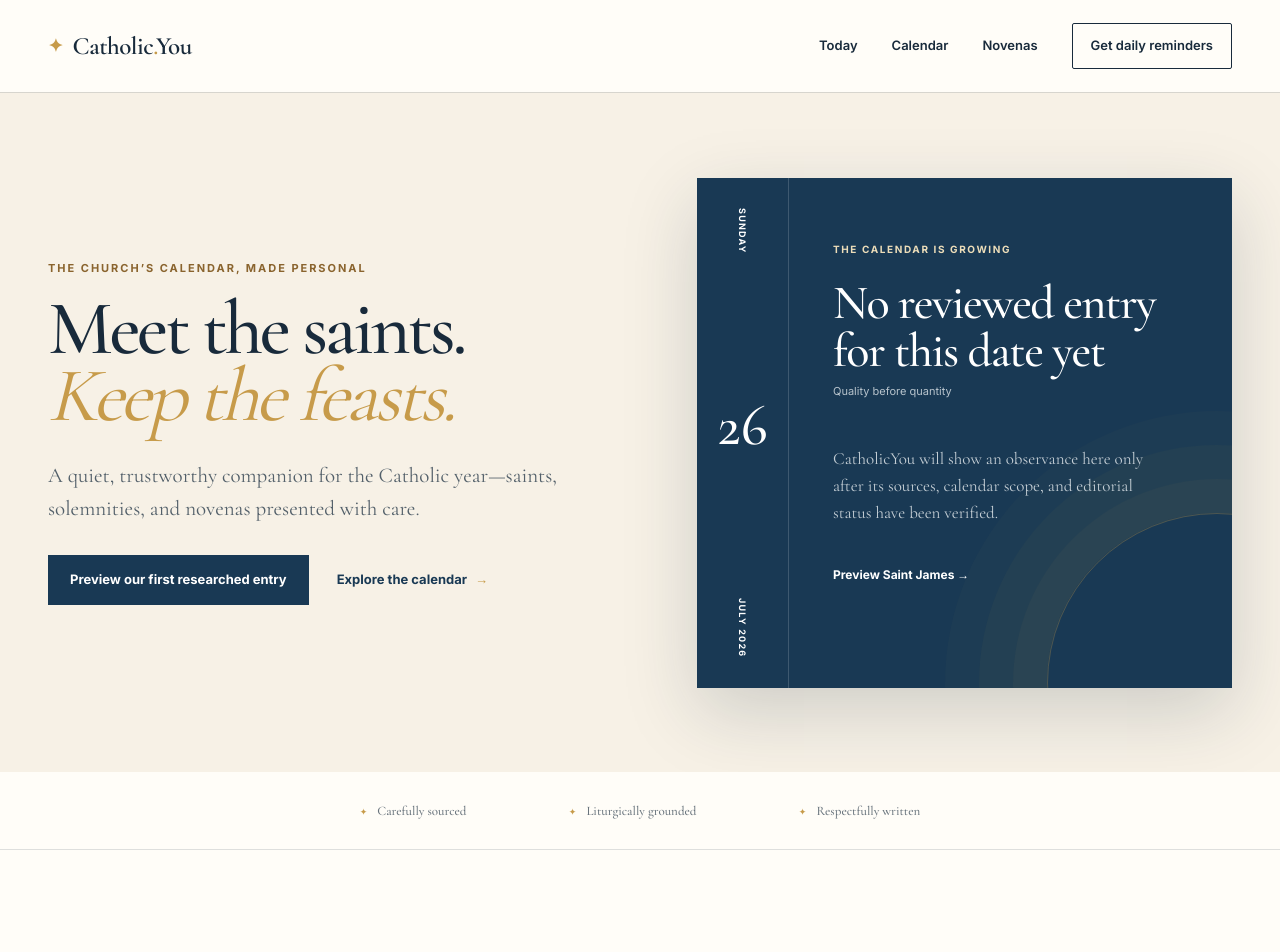
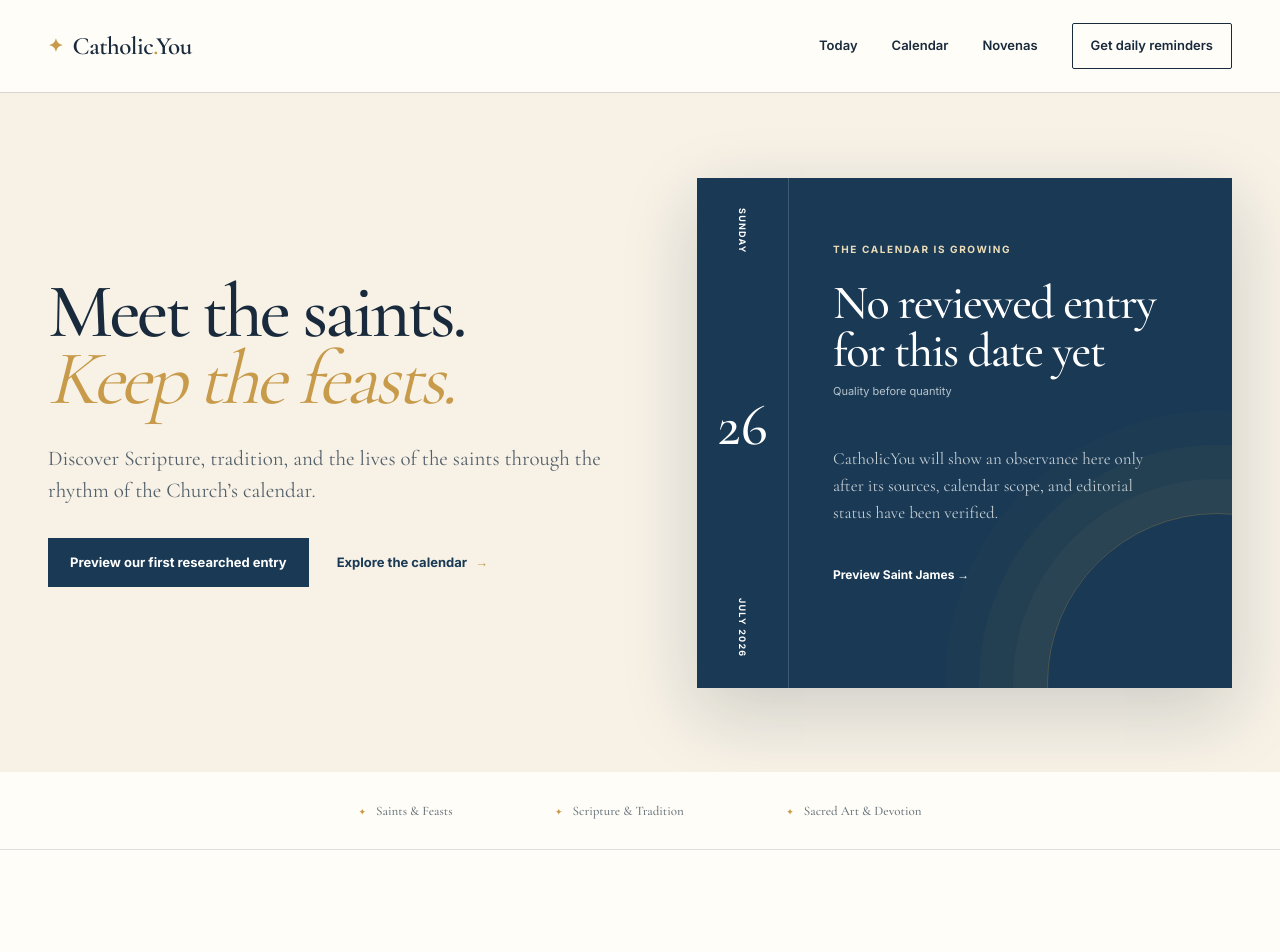
Before and after one commit to TestudoDei/CatholicYou, a Next.js app: page / in a window 1280 px wide. Shown: the top 952 px of the page. Built offline with nearby package versions, Linux system fonts and the light colour scheme.

Commit message:
Simplify homepage copy and scripture

```diff
--- a/app/page.tsx
+++ b/app/page.tsx
@@ -87,11 +87,10 @@
 
       <section className="hero" id="top">
         <div className="hero-copy">
-          <p className="kicker">The Church’s calendar, made personal</p>
           <h1>Meet the saints.<br /><em>Keep the feasts.</em></h1>
           <p className="hero-lede">
-            A quiet, trustworthy companion for the Catholic year—saints,
-            solemnities, and novenas presented with care.
+            Discover Scripture, tradition, and the lives of the saints through
+            the rhythm of the Church’s calendar.
           </p>
           <div className="hero-actions">
             {detailUrl ? (
@@ -117,11 +116,12 @@
                 <p className="card-label">{observance.observance.rank} of the day</p>
                 <h2>{observance.title}</h2>
                 <p className="card-meta">{observance.descriptor}</p>
-                <blockquote>
-                  “Whoever wishes to be great among you shall be your servant.”
-                  <cite>— Matthew 20:26</cite>
-                </blockquote>
-                <Link href={detailUrl ?? "#"}>Read the sourced story <span>→</span></Link>
+                {observance.featuredScripture ? (
+                  <blockquote>
+                    “{observance.featuredScripture.text}”
+                    <cite>— {observance.featuredScripture.citation}</cite>
+                  </blockquote>
+                ) : null}
               </>
             ) : (
               <>
@@ -140,10 +140,10 @@
         </div>
       </section>
 
-      <section className="trust-strip" aria-label="Editorial principles">
-        <span>Carefully sourced</span>
-        <span>Liturgically grounded</span>
-        <span>Respectfully written</span>
+      <section className="trust-strip" aria-label="CatholicYou topics">
+        <span>Saints &amp; Feasts</span>
+        <span>Scripture &amp; Tradition</span>
+        <span>Sacred Art &amp; Devotion</span>
       </section>
 
       {observance ? (
@@ -163,7 +163,7 @@
             </aside>
           </div>
           <a className="story-cta" href={detailUrl ?? "#"}>
-            Read the complete entry and its sources <span>→</span>
+            Read the complete entry <span>→</span>
           </a>
           {observance.featuredArtwork ? (
             <FeaturedArtworkBlock
--- a/content/entries/saint-james-the-apostle.ts
+++ b/content/entries/saint-james-the-apostle.ts
@@ -13,6 +13,11 @@
   theme: "A faith worth walking for",
   prayerPrompt:
     "Ask for the courage to follow Christ generously, especially when the road is difficult.",
+  featuredScripture: {
+    text: "Whoever wishes to be great among you shall be your servant.",
+    citation: "Matthew 20:26",
+    url: "https://bible.usccb.org/bible/matthew/20",
+  },
   preview: {
     origin:
       "James, the son of Zebedee and brother of John, was among the first disciples called by Jesus.",
--- a/content/types.ts
+++ b/content/types.ts
@@ -136,6 +136,11 @@
   summary: string;
   theme: string;
   prayerPrompt: string;
+  featuredScripture?: {
+    text: string;
+    citation: string;
+    url: string;
+  };
   preview: EditorialPreview;
   atAGlance: readonly AtAGlanceFact[];
   storyArc?: StoryArcAssignment;
```
Also changed, not shown: 4 other files (tests, documents, lock files or other folders).
